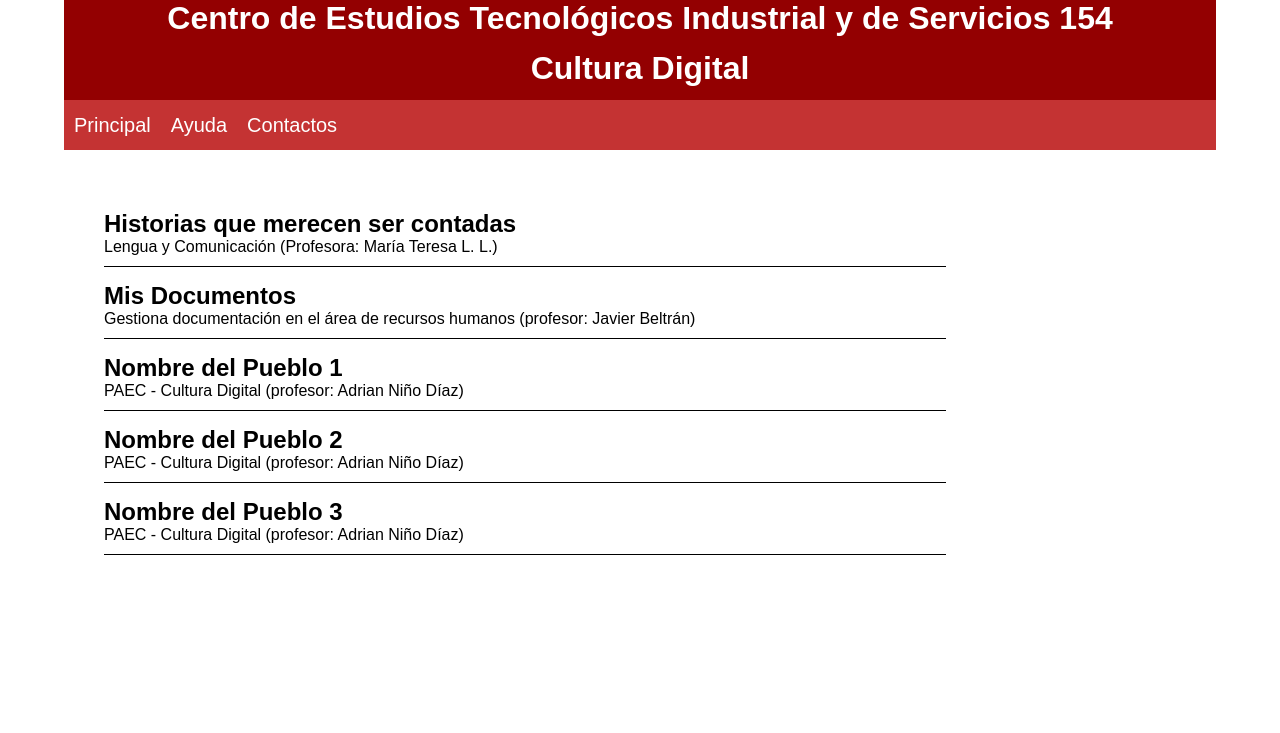
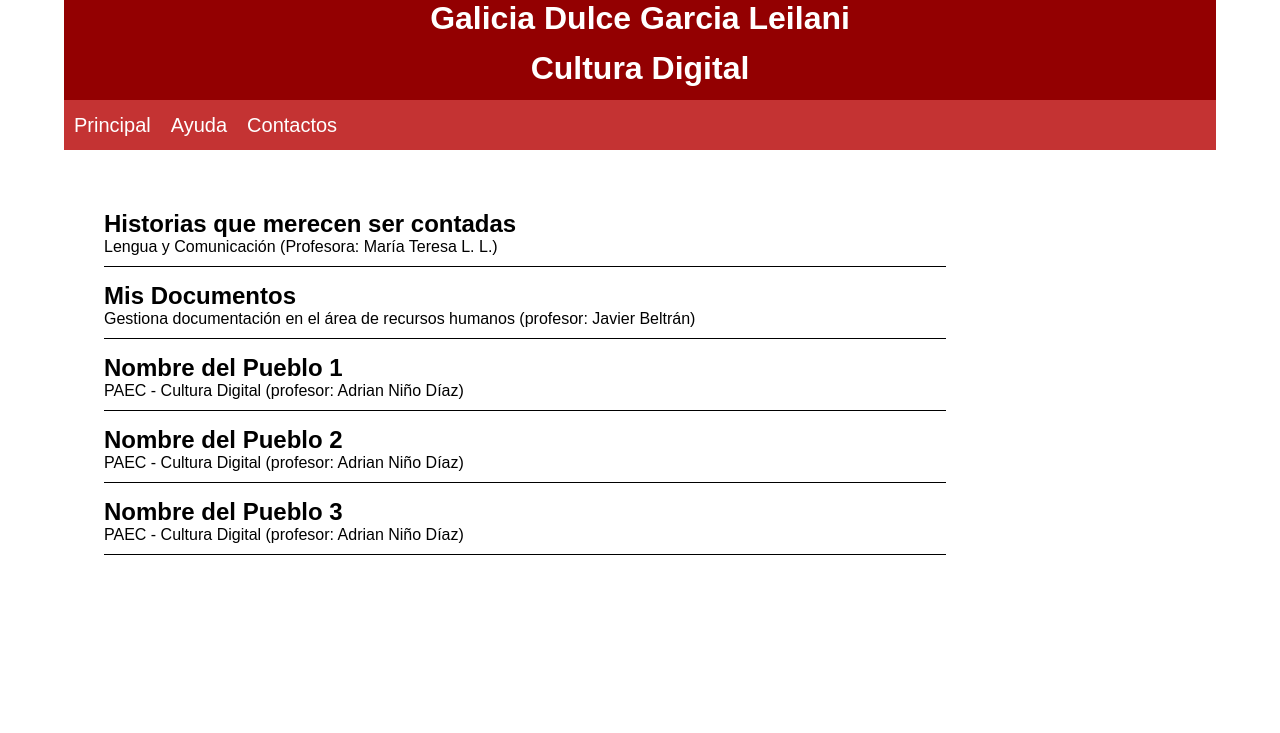
Before and after one commit to leilanivaleriagarcia-ux/garliciagarcia444, a plain HTML site: page index.html in a window 1280 px wide. Shown: the top 733 px of the page. Drawn offline with Linux system fonts and the light colour scheme.

Commit message:
Update index.html

```diff
--- a/index.html
+++ b/index.html
@@ -8,7 +8,7 @@
   <body>
       <div id="container">
           <header>
-           <h1> Centro de Estudios Tecnológicos Industrial y de Servicios 154</h1>
+           <h1> Galicia Dulce Garcia Leilani</h1>
            <h1> Cultura Digital</h1>
 
           </header>
```
